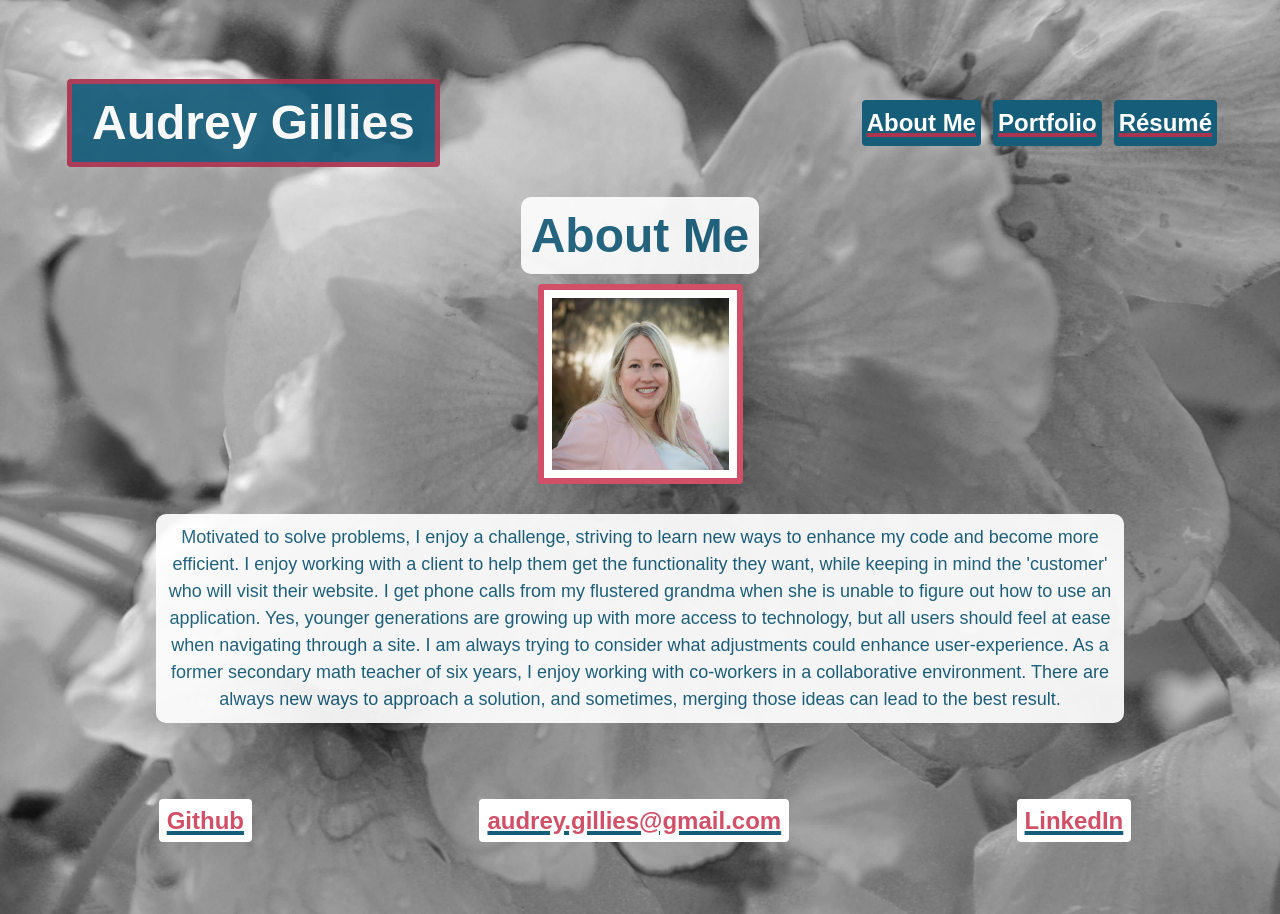
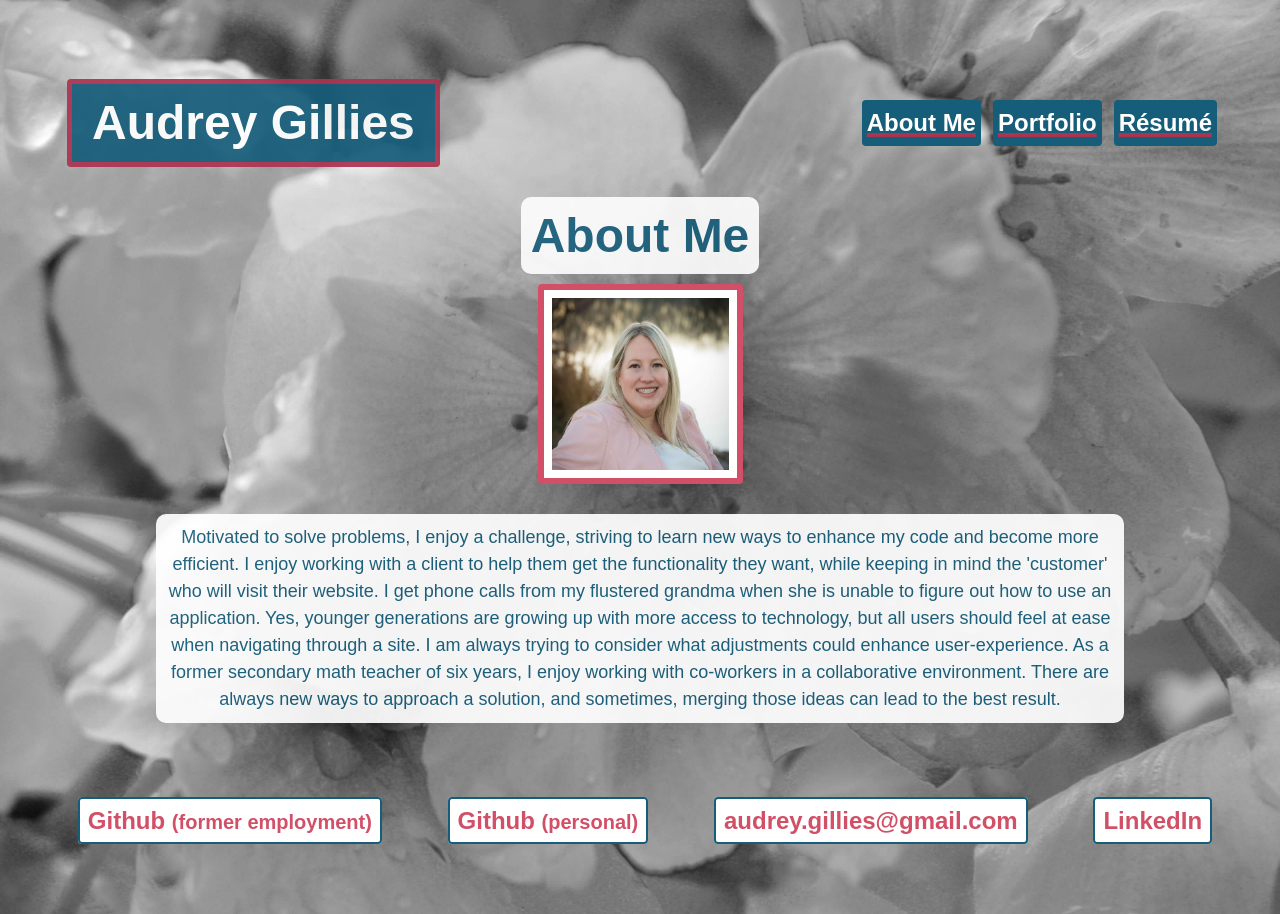
Before and after one commit to audrey-g37/Audrey-Portfolio-React, a React (Create React App) app: page / in a window 1280 px wide. Built offline with nearby package versions, Linux system fonts and the light colour scheme.

Commit message:
updating the resume file and adding my fmc github link; making minor changes to font/coloring for now

```diff
--- a/src/components/Footer.js
+++ b/src/components/Footer.js
@@ -1,28 +1,27 @@
-import React from "react";
-import "../styles/footer.css";
+import React from 'react';
+import '../styles/footer.css';
 
 function Footer() {
 	return (
 		<ul>
-      <li className="link-info">
-        <a
-          href="https://github.com/audrey-g37"
-          target="_blank"
-          rel="noreferrer"
-        >
-          Github
+			<li className='link-info'>
+				<a href='https://github.com/fmc-audrey' target='_blank' rel='noreferrer'>
+					Github <span>(former employment)</span>
 				</a>
 			</li>
-      <li className="link-info">
-      <a href="mailto:audrey.gillies@gmail.com"
-              >audrey.gillies@gmail.com
+			<li className='link-info'>
+				<a href='https://github.com/audrey-g37' target='_blank' rel='noreferrer'>
+					Github <span>(personal)</span>
 				</a>
 			</li>
-      <li className="link-info">
+			<li className='link-info'>
+				<a href='mailto:audrey.gillies@gmail.com'>audrey.gillies@gmail.com</a>
+			</li>
+			<li className='link-info'>
 				<a
-          href="https://www.linkedin.com/in/audreygillies37/"
-          target="no_blank"
-          rel="noreferrer"
+					href='https://www.linkedin.com/in/audreygillies37/'
+					target='_blank'
+					rel='noreferrer'
 				>
 					LinkedIn
 				</a>
--- a/src/components/Navigation.js
+++ b/src/components/Navigation.js
@@ -1,32 +1,32 @@
-import React from "react";
-import Nav from "react-bootstrap/Nav";
-import Col from "react-bootstrap/Col";
+import React from 'react';
+import Nav from 'react-bootstrap/Nav';
+import Col from 'react-bootstrap/Col';
 
 function Navigation({ key, handlePageChange }) {
 	return (
 		<Col>
-      <Nav id="page-nav-btns" variant="pills" activeKey={key} onSelect={handlePageChange}>
+			<Nav id='page-nav-btns' variant='pills' activeKey={key} onSelect={handlePageChange}>
 				<Nav.Item>
-          <Nav.Link id="nav-links" eventKey="About">
+					<Nav.Link id='nav-links' eventKey='About'>
 						About Me
 					</Nav.Link>
 				</Nav.Item>
 				<Nav.Item>
-          <Nav.Link id="nav-links" eventKey="Project">
+					<Nav.Link id='nav-links' eventKey='Project'>
 						Portfolio
 					</Nav.Link>
 				</Nav.Item>
 				{/* <Nav.Item>
-          <Nav.Link id="nav-links" eventKey="Contact">
+					<Nav.Link id='nav-links' eventKey='Contact'>
 						Contact
 					</Nav.Link>
 				</Nav.Item> */}
 				<Nav.Item>
 					<Nav.Link
-            id="nav-links"
-            href="AudreyGillies_Resume_2022.pdf"
-            eventKey="resume"
-            target="_blank"
+						id='nav-links'
+						href='AudreyGillies_Resume2023.pdf'
+						eventKey='resume'
+						target='_blank'
 					>
 						Résumé
 					</Nav.Link>
--- a/src/styles/footer.css
+++ b/src/styles/footer.css
@@ -7,7 +7,7 @@ ul {
 }
 
 .link-info {
-  font-size: 1.5em;
+	font-size: 1.5rem;
 	font-family: Arial, Helvetica, sans-serif;
 	display: inline-block;
 	font-weight: 550;
@@ -16,12 +16,17 @@ ul {
 
 .link-info a {
 	border-radius: 0.25rem;
+	border: solid 0.15rem var(--dark1);
 	padding: 8px;
 	color: var(--dark2);
 	background-color: var(--white);
-  text-decoration: underline 4px var(--dark1);
+	text-decoration: none;
 	transition: color 0.15s ease-in-out, background-color 0.15s ease-in-out,
 		border-color 0.15s ease-in-out;
+}
+
+.link-info span {
+	font-size: 1.25rem;
 }
 
 .link-info a:hover {
```
Also changed, not shown: 2 other files (tests, documents, lock files or other folders). Lines whose indentation alone changed are shown as unchanged.
